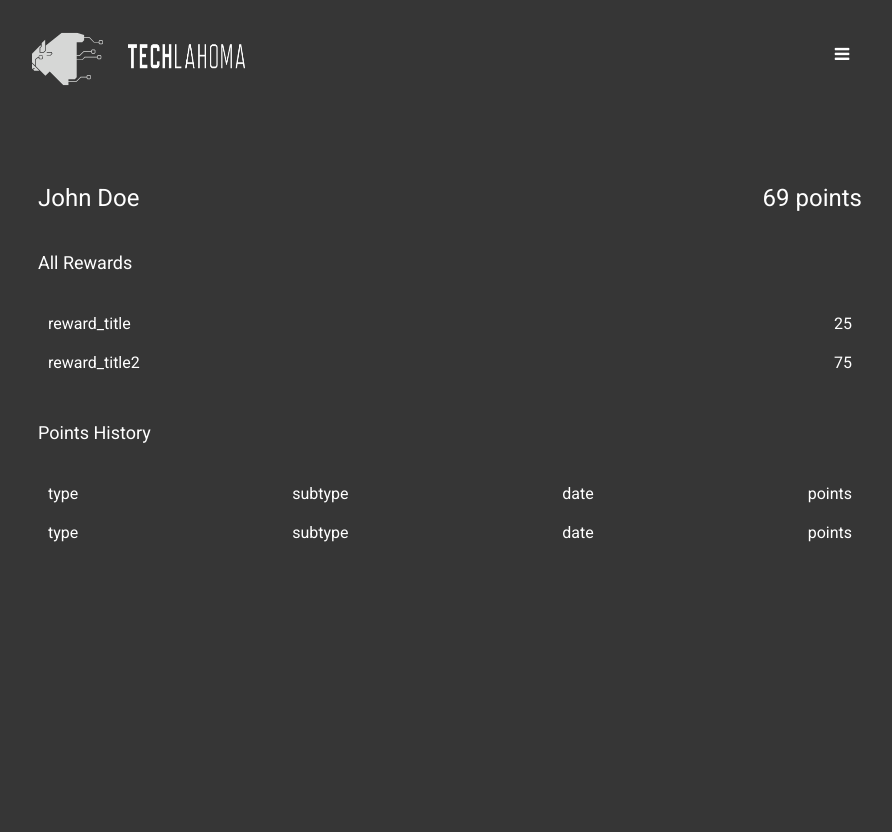
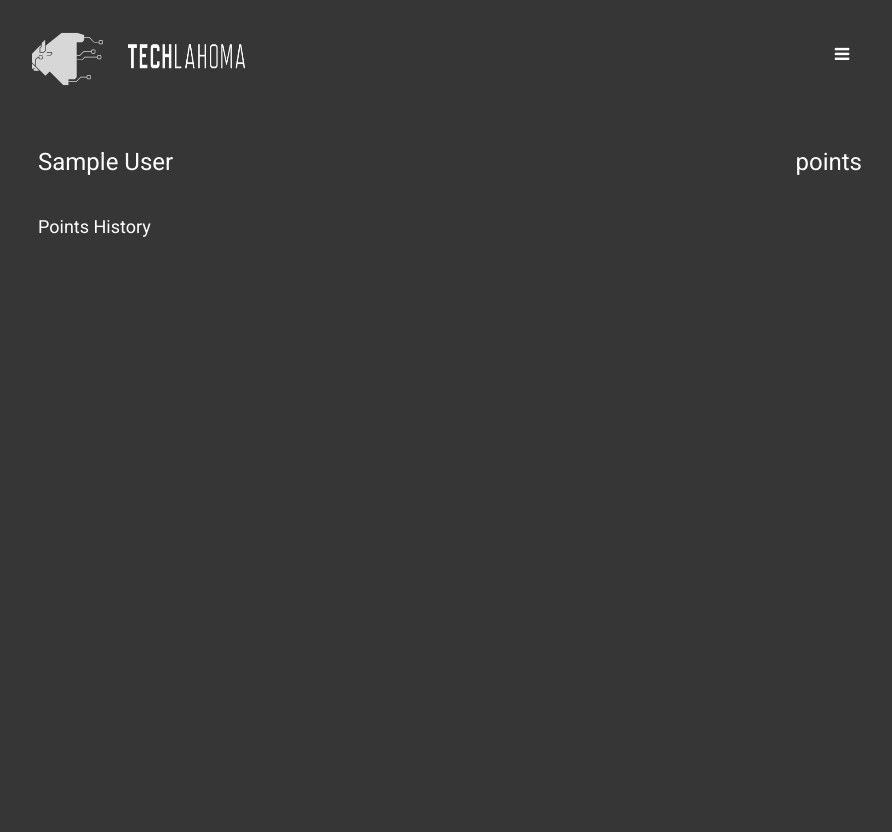
Before and after one commit to douglahoma/techlahoma-private, a Flask app: page /account_details in a window 1280 px wide. Shown: the whole page, without its empty margins (190-1082 px from the left). After the commit the page ends 237 px from the top, so only its background shows below. Run offline with Flask 3, Linux system fonts and the light colour scheme; the visitor is signed in with stand-in values (Sample User, id 1).

Commit message:
account details pulling info from points_dict

```diff
--- a/app/static/base.css
+++ b/app/static/base.css
@@ -10,7 +10,7 @@
     font-weight: 400;
     font-style: normal;
     color: white;
-    height: 100vh;
+    height: 100%;
     text-align: center;
 }
 
--- a/app/templates/account_details.html
+++ b/app/templates/account_details.html
@@ -6,17 +6,20 @@
 
 {% block content %}
 <main id="account_details">
-<h1><span>{{name}}</span><span>{{points}} points</span></h1>
-<h2>All Rewards</h2>
-<ul>
-    {% for reward in rewards_dict%}
-    <li><span>{{reward[0]}}</span><span>{{reward[1]}}</span></li>
-    {% endfor %}
-</ul>
+<h1><span>{{name}}</span><span>{{points_dict['points']}} points</span></h1>
+
+{%- if points_dict['earned_rewards'] -%}
+    <h2>My Rewards</h2>
+    <ul>
+        {% for reward in points_dict['earned_rewards'] %}
+                <li><span>{{reward}}</span></li>
+        {% endfor %}
+    </ul>
+{% endif %}
 <h2>Points History</h2>
 <ul>
-    {% for point in points_history %}
-    <li><span>{{point[0]}}</span><span>{{point[1]}}</span><span>{{point[2]}}</span><span>{{point[3]}}</span></li>
+    {% for event in points_dict['events'] %}
+    <li><span>{{event['date']}}</span><span>{{event['type']}}</span><span>{{event['subtype']}}</span><span>{{event['awarded']}} points</span></li>
     {% endfor %}
 </ul>
 </main>
--- a/app/views.py
+++ b/app/views.py
@@ -11,7 +11,7 @@
 load_dotenv()
 
 redirect_uri = os.getenv("REDIRECT_URI")
-logout_url = os.getenv("LOGOUT_URL")
+# logout_url = os.getenv("LOGOUT_URL")
 
 @app.route('/')
 def landing():
@@ -167,7 +167,7 @@
     if points_dict['eligible_for_checkin'] == True:
         return render_template(
         'check_in.html',
-        logout_url=os.getenv("LOGOUT_URL"),
+        # logout_url=os.getenv("LOGOUT_URL"),
         name=constituent_name,
         check_in_options=check_in_options
     )
@@ -226,13 +226,13 @@
     constituent_name = session['constituent_name']
     incentives = session['list_of_incentives']
     all_incentives_as_a_list_of_tuples_with_points_value_and_name = sorted(incentives)
-    logout_url=os.getenv("LOGOUT_URL")
+    # logout_url=os.getenv("LOGOUT_URL")
 
     return render_template(
         'dashboard.html',
         user=session["access_token"],
         all_incentives_as_a_list_of_tuples_with_points_value_and_name = all_incentives_as_a_list_of_tuples_with_points_value_and_name,
-        logout_url=logout_url,
+        # logout_url=logout_url,
         name=constituent_name,
         points_total = points_dict['points'],
         next_closest_reward = points_dict['next_closest_reward'],
@@ -258,31 +258,10 @@
     return redirect("https://techlahoma.app.neoncrm.com/np/logout.do?targetUrl=https://www.techlahoma.org")
 
 @app.route('/account_details')
-def test():
-    rewards_dict = [['reward_title', 25], ['reward_title2', 75]]
-    points_history = [
-        [
-            'type',
-            'subtype',
-            'date',
-            'points'
-        ],
-        [
-            'type',
-            'subtype',
-            'date',
-            'points'
-        ],
-    ]
-    constituent_name = "John Doe"
-    constituent_points = 69
-
+def account_details():
     return render_template('account_details.html',
-    rewards_dict=rewards_dict,
-    points_history=points_history,
-    name=constituent_name,
-    points=constituent_points,
-    logout_url=os.getenv("LOGOUT_URL")
+    points_dict=session['points_dict'],
+    name=session['constituent_name'],
     )
 @app.route('/test')
 def test_page():
```
